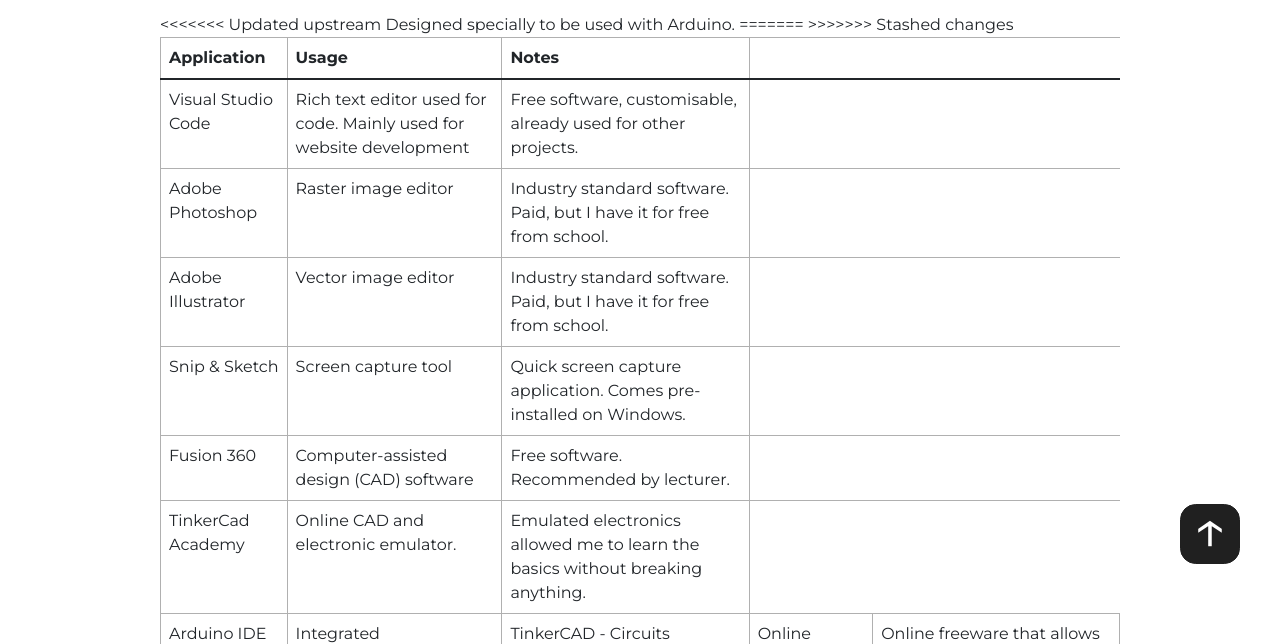
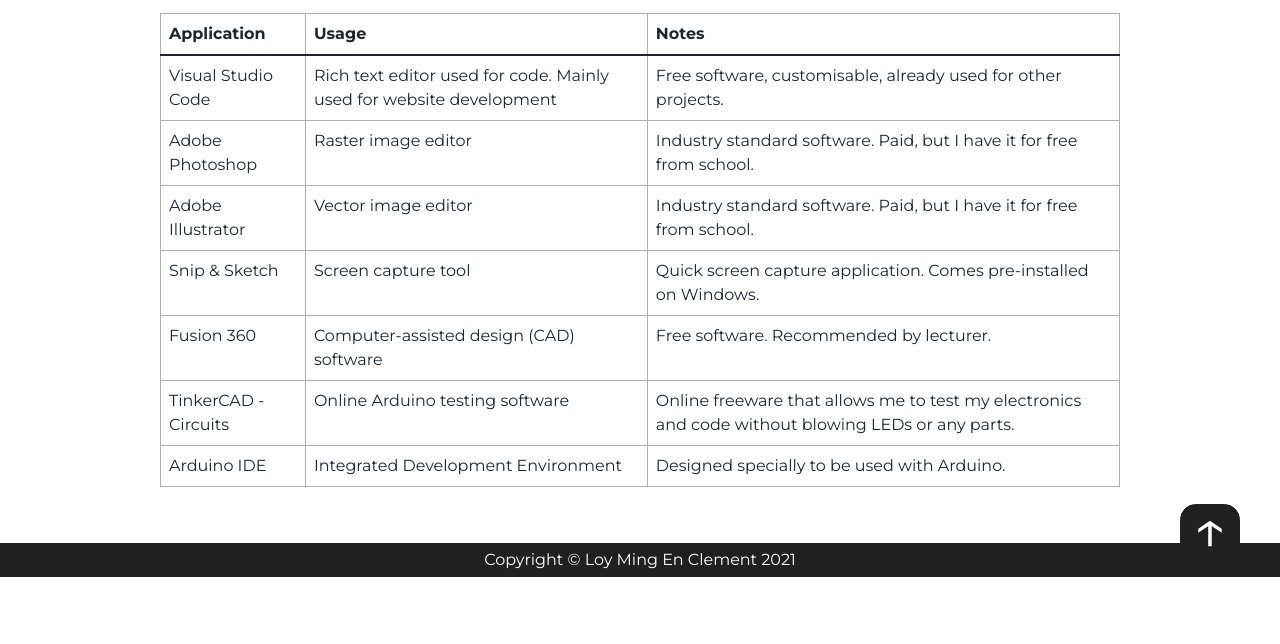
Before and after one commit to CactusHydroxide/EP1000, a website: page website/pages/tools.html in a window 1280 px wide. Shown: the part 156-800 px from the top of the page. Drawn offline with nearby package versions, Linux system fonts and the light colour scheme.

Commit message:
pc update

```diff
--- a/website/pages/tools.html
+++ b/website/pages/tools.html
@@ -73,21 +73,15 @@
                         <td>Free software. Recommended by lecturer.</td>
                     </tr>
                     <tr>
-<<<<<<< Updated upstream
-                        <td>TinkerCad Academy </td>
-                        <td>Online CAD and electronic emulator.</td>
-                        <td>Emulated electronics allowed me to learn the basics without breaking anything.</td>
+                        <td>TinkerCAD - Circuits</td>
+                        <td>Online Arduino testing software</td>
+                        <td>Online freeware that allows me to test my electronics and code without blowing LEDs or any
+                            parts.</td>
                     </tr>
                     <tr>
                         <td>Arduino IDE</td>
                         <td>Integrated Development Environment</td>
-                        <td?>Designed specially to be used with Arduino.</td?>
-=======
-                        <td>TinkerCAD - Circuits</td>
-                        <td>Online Arduino testing software</td>
-                        <td>Online freeware that allows me to test my electronics and code without blowing LEDs or any
-                            parts.</td>
->>>>>>> Stashed changes
+                        <td>Designed specially to be used with Arduino.</td>
                     </tr>
                 </tbody>
             </table>
```
Also changed, not shown: website/pages/project.html (+5 -1 lines).
